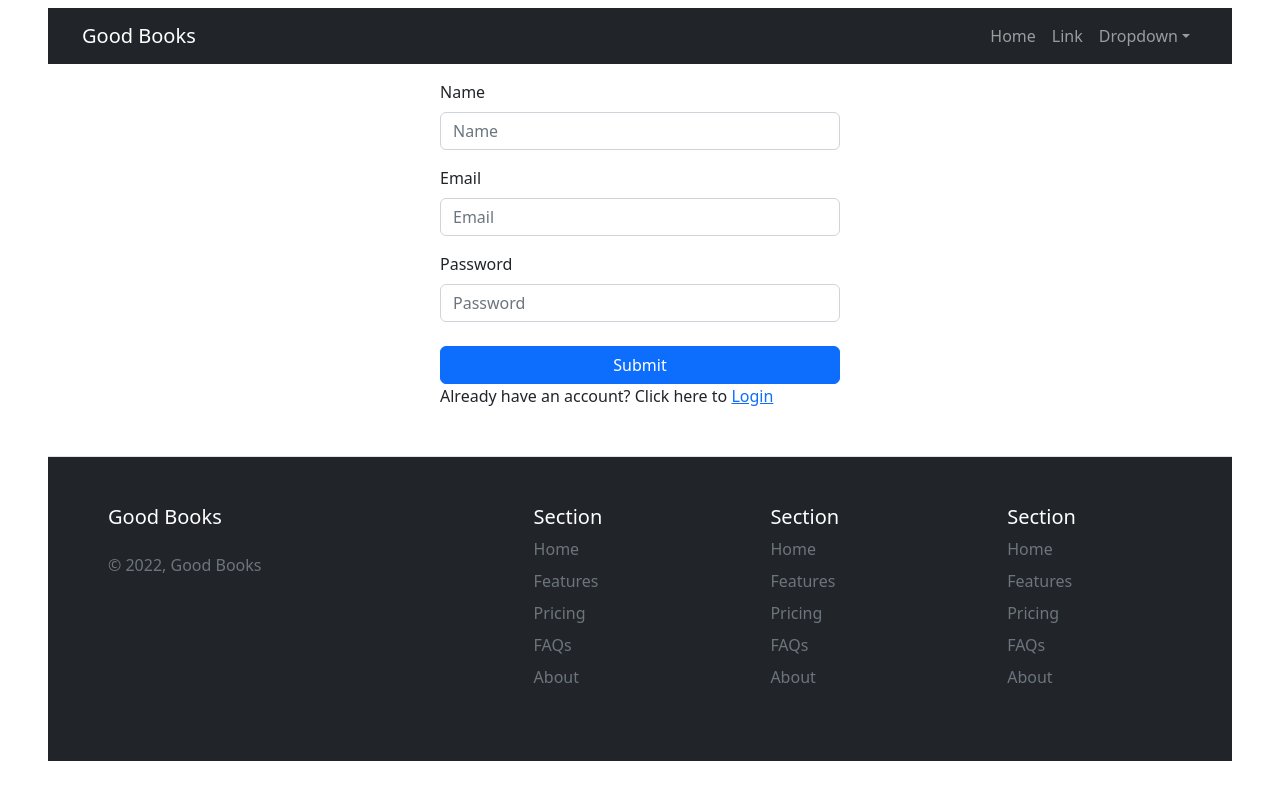
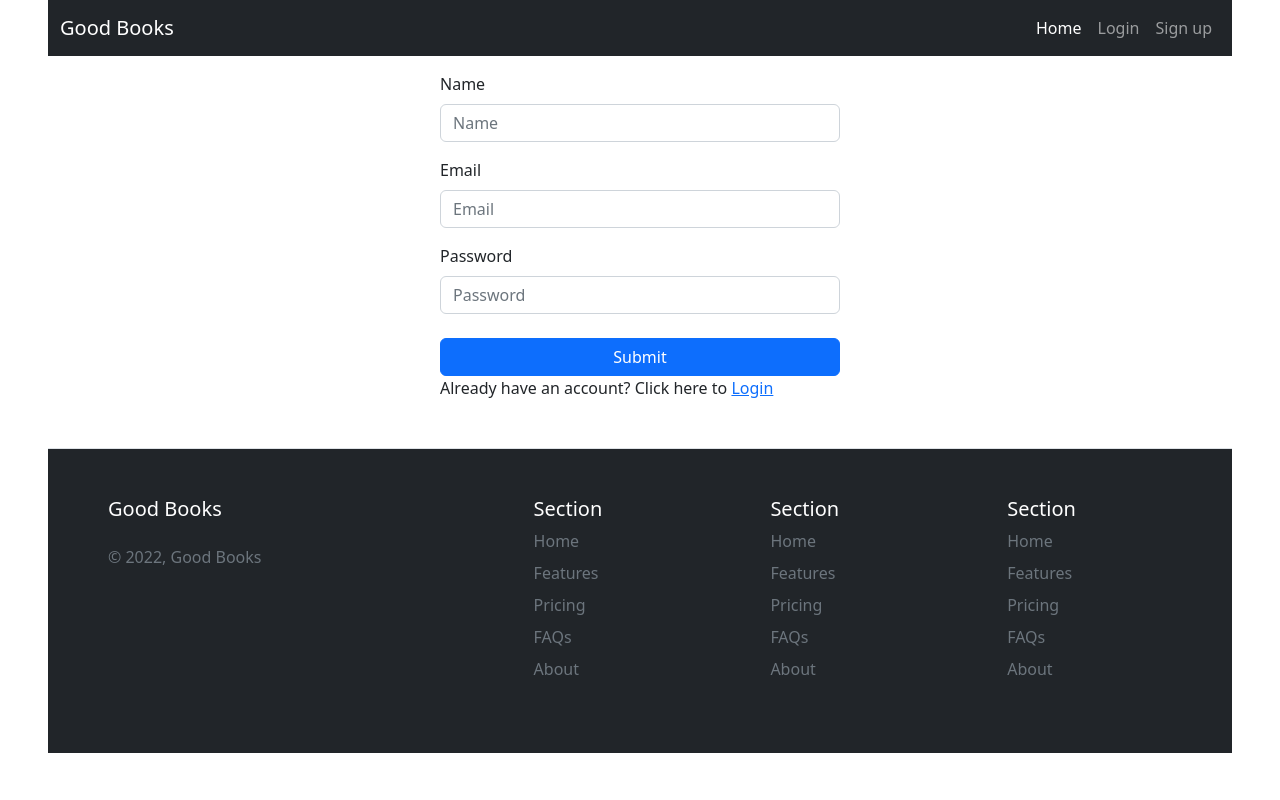
Before and after one commit to thinkingmore/good-books-client, a React (Create React App) app: page /signup in a window 1280 px wide. Shown: the top 800 px of the page. Built offline with nearby package versions, Linux system fonts and the light colour scheme; no server answers.

Commit message:
updated the banner and header component

```diff
--- a/src/components/Pages/Home/Banner/Banner.js
+++ b/src/components/Pages/Home/Banner/Banner.js
@@ -25,7 +25,7 @@
             </div>
         </div>
         <div className="col-lg-4 offset-lg-1 p-0 overflow-hidden shadow-lg">
-            <div className="lc-block"><img className="rounded-start" src="https://images.unsplash.com/photo-1618365908648-e71bd5716cba?ixlib=rb-4.0.3&ixid=MnwxMjA3fDB8MHxwaG90by1wYWdlfHx8fGVufDB8fHx8&auto=format&fit=crop&w=870&q=80"/></div>
+            <div className="lc-block"><img className="rounded-start" src="https://images.unsplash.com/photo-1618365908648-e71bd5716cba?ixlib=rb-4.0.3&ixid=MnwxMjA3fDB8MHxwaG90by1wYWdlfHx8fGVufDB8fHx8&auto=format&fit=crop&w=870&q=80" alt="banner"/></div>
         </div>
     </div>
     );
--- a/src/components/Shared/Header/Header.js
+++ b/src/components/Shared/Header/Header.js
@@ -1,31 +1,54 @@
-import React from 'react';
+import React, { useContext } from 'react';
 import { Container, Nav, Navbar, NavDropdown } from 'react-bootstrap';
+import { Link } from 'react-router-dom';
+import { AuthContext } from '../../../contexts/AuthProvider/AuthProvider';
+
 
 const Header = () => {
+
+    const { user } =  useContext( AuthContext)
     return (
-        <Navbar className='mt-2' bg="dark" expand="lg" variant="dark">
-        <Container>
-            <Navbar.Brand href="#home">Good Books</Navbar.Brand>
-            <Navbar.Toggle aria-controls="basic-navbar-nav" />
-            <Navbar.Collapse id="basic-navbar-nav">
-            <Nav className="ms-auto">
-                <Nav.Link href="#home">Home</Nav.Link>
-                <Nav.Link href="#link">Link</Nav.Link>
-                <NavDropdown title="Dropdown" id="basic-nav-dropdown">
-                <NavDropdown.Item href="#action/3.1">Action</NavDropdown.Item>
-                <NavDropdown.Item href="#action/3.2">
-                    Another action
-                </NavDropdown.Item>
-                <NavDropdown.Item href="#action/3.3">Something</NavDropdown.Item>
-                <NavDropdown.Divider />
-                <NavDropdown.Item href="#action/3.4">
-                    Separated link
-                </NavDropdown.Item>
-                </NavDropdown>
-            </Nav>
-            </Navbar.Collapse>
-        </Container>
-        </Navbar>
+        <nav className="navbar navbar-expand-lg bg-dark navbar-dark">
+            <div className="container-fluid">
+                <Link className="navbar-brand"to="/">Good Books</Link>
+                <button className="navbar-toggler" type="button" data-bs-toggle="collapse" data-bs-target="#navbarNav" aria-controls="navbarNav" aria-expanded="false" aria-label="Toggle navigation">
+                    <span className="navbar-toggler-icon"></span>
+                </button>
+                <div className="collapse navbar-collapse" id="navbarNav">
+                    <ul className="navbar-nav ms-auto">
+                        <li className="nav-item">
+                            <Link className="nav-link active" aria-current="page"to="/">Home</Link>
+                        </li>
+                        {
+                            user?
+                            <>
+                                <li className="nav-item">
+                                    <Link className="nav-link">Dashboard</Link>
+                                </li>
+                                <li className="nav-item">
+                                    <Link className="nav-link disabled">{ user?.email}</Link>
+                                </li>
+                                <li className="nav-item">
+                                    <Link className="nav-link">Logout</Link>
+                                </li>
+
+                            </>
+                                :
+                            <>
+                                <li className="nav-item">
+                                    <Link className="nav-link"to="/login">Login</Link>
+                                </li>
+                                <li className="nav-item">
+                                    <Link className="nav-link"to="/signup">Sign up</Link>
+                                </li>
+
+                            </>
+
+                        }
+                    </ul>
+                </div>
+            </div>
+        </nav>
     );
 };
 
```
